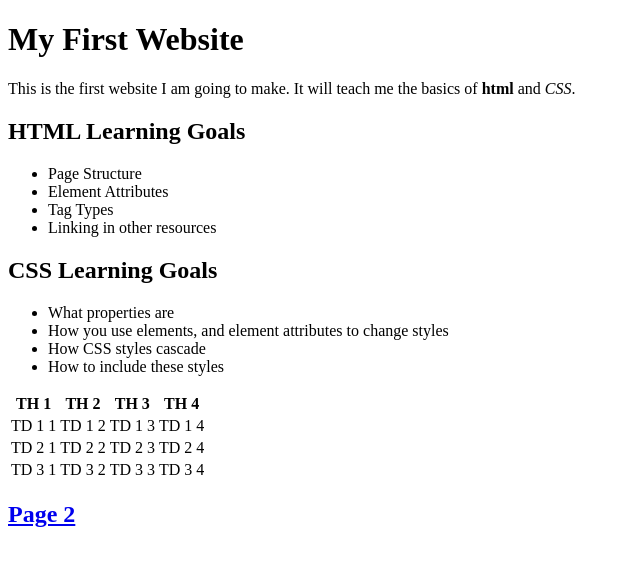
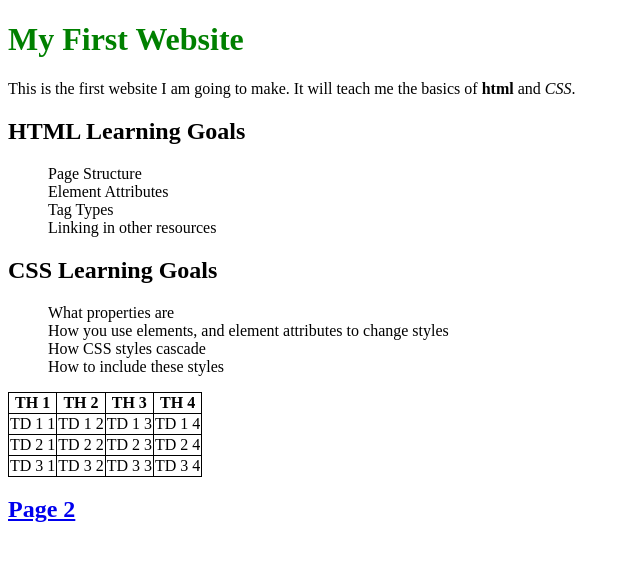
Before and after one commit to mw78/pre-work-phase-2, a plain HTML site: page index.html in a window 1280 px wide. Shown: the whole page, without its empty margins (0-640 px from the left). Drawn offline with Linux system fonts and the light colour scheme.

Commit message:
added <html lang="en"> and changed <h3> to <h2>, added table and link, added stylesheet

```diff
--- a/index.html
+++ b/index.html
@@ -3,6 +3,7 @@
 <head>
     <meta charset="UTF-8">
     <title>Demo Project</title>
+    <link rel="stylesheet" href="./styles/style.css">
 </head>
 <body>
     <h1>My First Website</h1>
--- /dev/null
+++ b/styles/style.css
@@ -0,0 +1,15 @@
+h1 {
+    color: green;
+}
+
+li {
+    list-style: none;
+}
+
+table {
+    border-collapse: collapse;
+}
+
+table, td, th {
+    border: 1px solid black;
+}
```
